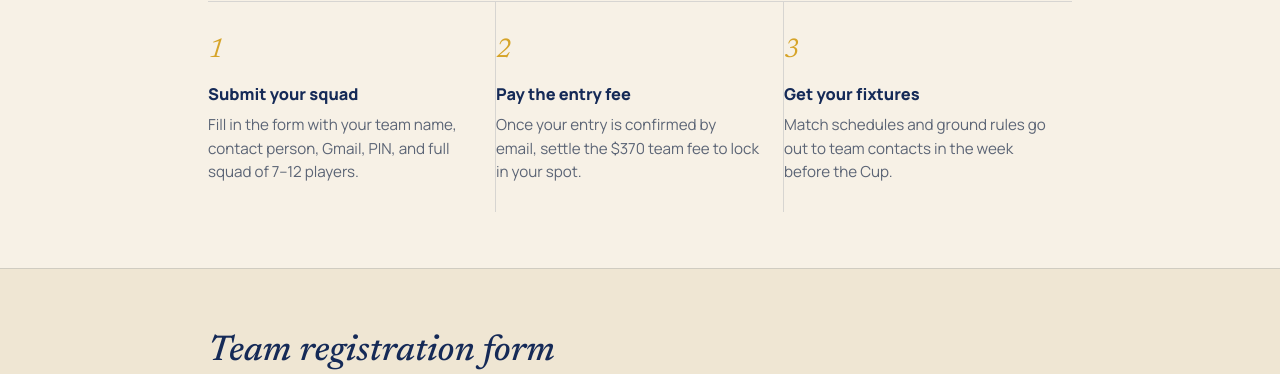
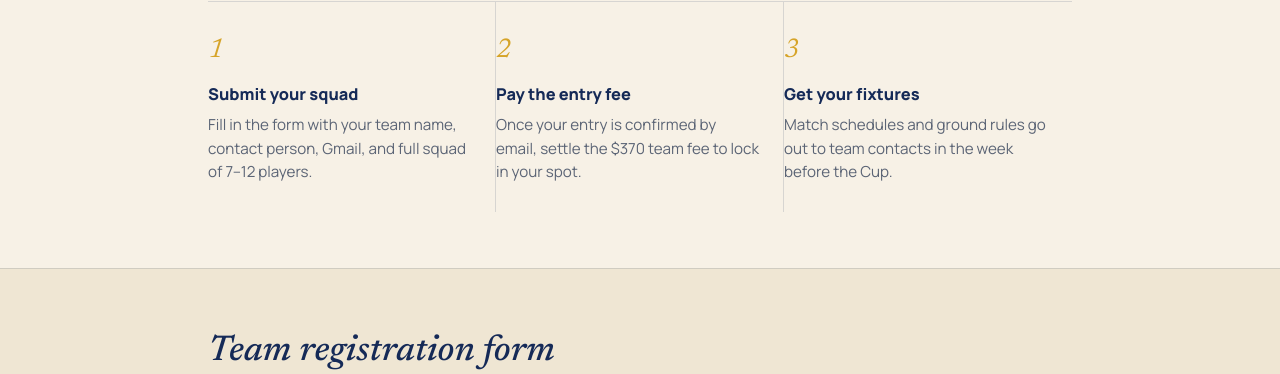
Before and after one commit to BhuprajTmg/Team-Registration-Top-End-Dashain-Cup, a Django app: page / in a window 1280 px wide. Shown: the part 1181-1555 px from the top of the page. Run offline with Django 5.2, Linux system fonts and the light colour scheme; data that the repository does not hold is empty.

Commit message:
Remove public PIN field completely from registration UX
Drop PIN inputs and copy from the form, rules, and emails. Keep submit
working with validation popups and highlighted missing fields; PIN is
auto-generated server-side only if needed for storage.

Co-authored-by: Bhupraj Tamang <BhuprajTmg@users.noreply.github.com>

```diff
--- a/registration/static/registration/js/script.js
+++ b/registration/static/registration/js/script.js
@@ -1,7 +1,6 @@
 /* =====================================================
    Gurkhali FC — Dashain Cup Team Registration
-   Countdown, MPL squad table, Django API, teams list,
-   PIN manage, and result popup.
+   Countdown, MPL squad table, Django API, and result popup.
    ===================================================== */
 
 (function () {
@@ -309,8 +308,6 @@
       "field-captain",
       "field-contact",
       "field-gmail",
-      "field-pin",
-      "field-pin-confirm",
       "field-agree",
       "field-squad",
     ].forEach(function (id) {
@@ -337,7 +334,7 @@
   }
 
   function scrollToFirstError() {
-    var first = form.querySelector(".err, .name-input.is-invalid, .players-error[style*='block']");
+    var first = form.querySelector(".err, .name-input.is-invalid");
     if (!first) return;
     var target = first.classList.contains("is-invalid")
       ? first
@@ -363,10 +360,6 @@
     var captainName = readOptionalField("captainName");
     var contactPhone = readOptionalField("contactPhone");
     var gmail = readOptionalField("gmail");
-    var pinEl = document.getElementById("teamPin");
-    var pinConfirmEl = document.getElementById("teamPinConfirm");
-    var pin = pinEl ? String(pinEl.value || "").trim() : "";
-    var pinConfirm = pinConfirmEl ? String(pinConfirmEl.value || "").trim() : "";
     var players = collectPlayers(squadBody);
 
     if (!teamName) {
@@ -387,18 +380,6 @@
     } else if (!/^[a-zA-Z0-9._%+-]+@gmail\.com$/i.test(gmail)) {
       setFieldError("field-gmail");
       missing.push("Team Gmail must end with @gmail.com");
-    }
-
-    // PIN inputs are optional in the current UI; only validate when present.
-    if (pinEl || pinConfirmEl) {
-      if (!/^[0-9]{4}$/.test(pin)) {
-        setFieldError("field-pin");
-        missing.push("Team PIN (4 digits)");
-      }
-      if (pin !== pinConfirm || !pinConfirm) {
-        setFieldError("field-pin-confirm");
-        missing.push("Confirm PIN (must match)");
-      }
     }
 
     if (!agreeCheck || !agreeCheck.checked) {
@@ -449,7 +430,6 @@
         captainName: captainName,
         contactPhone: contactPhone,
         gmail: gmail,
-        pin: pin,
         players: players,
       },
     };
@@ -522,7 +502,7 @@
     submitBtn.textContent = "Submitting…";
 
     try {
-      var payload = {
+      var result = await apiCall(registerUrl, {
         teamName: values.teamName,
         captainName: values.captainName,
         contactPhone: values.contactPhone,
@@ -530,10 +510,7 @@
         players: values.players,
         teamLogo: teamLogo,
         agree: true,
-      };
-      if (values.pin) payload.pin = values.pin;
-
-      var result = await apiCall(registerUrl, payload);
+      });
 
       if (result._httpOk && result.ok !== false && result.status !== "error") {
         form.reset();
--- a/registration/templates/registration/emails/confirmation.txt
+++ b/registration/templates/registration/emails/confirmation.txt
@@ -9,8 +9,6 @@ Here's what we received:
   Squad Size: {{ squad_size_display }}
   Players: {{ players_display_text }}
 
-Keep your 4-digit team PIN safe — you'll need it to edit or withdraw this registration on the website.
-
 We'll be in touch with fixtures and further details closer to the tournament.
 
 Himalayan Hearts, Top End Spirits.
--- a/registration/templates/registration/index.html
+++ b/registration/templates/registration/index.html
@@ -105,7 +105,7 @@
       <div class="step">
         <div class="step-num">1</div>
         <h4>Submit your squad</h4>
-        <p>Fill in the form with your team name, contact person, Gmail, PIN, and full squad of 7–12 players.</p>
+        <p>Fill in the form with your team name, contact person, Gmail, and full squad of 7–12 players.</p>
       </div>
       <div class="step">
         <div class="step-num">2</div>
@@ -173,19 +173,6 @@
             <span class="error-text">Enter a Gmail address ending in @gmail.com.</span>
           </div>
         </div>
-        <!-- <div class="field-row">
-          <div id="field-pin">
-            <label for="teamPin">Team PIN (4 digits) <span class="req">*</span></label>
-            <input type="password" id="teamPin" inputmode="numeric" maxlength="4" autocomplete="off" required />
-            <span class="hint">Needed later to edit or withdraw this registration.</span>
-            <span class="error-text">Enter a 4-digit PIN.</span>
-          </div>
-          <div id="field-pin-confirm">
-            <label for="teamPinConfirm">Confirm PIN <span class="req">*</span></label>
-            <input type="password" id="teamPinConfirm" inputmode="numeric" maxlength="4" autocomplete="off" required />
-            <span class="error-text">PINs don't match.</span>
-          </div>
-        </div> -->
       </fieldset>
 
       <fieldset id="field-squad">
@@ -334,7 +321,7 @@
     <h4>6. Withdrawal &amp; no-shows</h4>
     <ul>
       <li>Notify organisers early if withdrawing so the schedule can be adjusted.</li>
-      <li>Use your team PIN on this site to edit or withdraw before the closing date.</li>
+      <li>Contact the organisers by email to edit or withdraw before the closing date.</li>
     </ul>
   </section>
   <section id="r-liability">
--- a/registration/views.py
+++ b/registration/views.py
@@ -163,20 +163,19 @@ class RegisterView(View):
         if registration.confirmation_email_sent:
             message = (
                 f"Thanks, {registration.team_name}! Your registration is in. A confirmation has "
-                f"been sent to {registration.gmail}. Keep your PIN safe — you'll need it to edit "
-                "this entry."
+                f"been sent to {registration.gmail}."
             )
         elif not email_is_configured():
             message = (
                 f"Thanks, {registration.team_name}! Your registration was saved, but email "
                 "notifications aren't configured yet — see README.md to connect the tournament "
-                "Gmail account. Keep your PIN safe — you'll need it to edit this entry."
+                "Gmail account."
             )
         else:
             message = (
                 f"Thanks, {registration.team_name}! Your registration is saved and safe, but we "
                 "couldn't send your confirmation email just now. The organisers can see your entry "
-                "and will be in touch. Keep your PIN safe — you'll need it to edit this entry."
+                "and will be in touch."
             )
 
         return JsonResponse(
```
